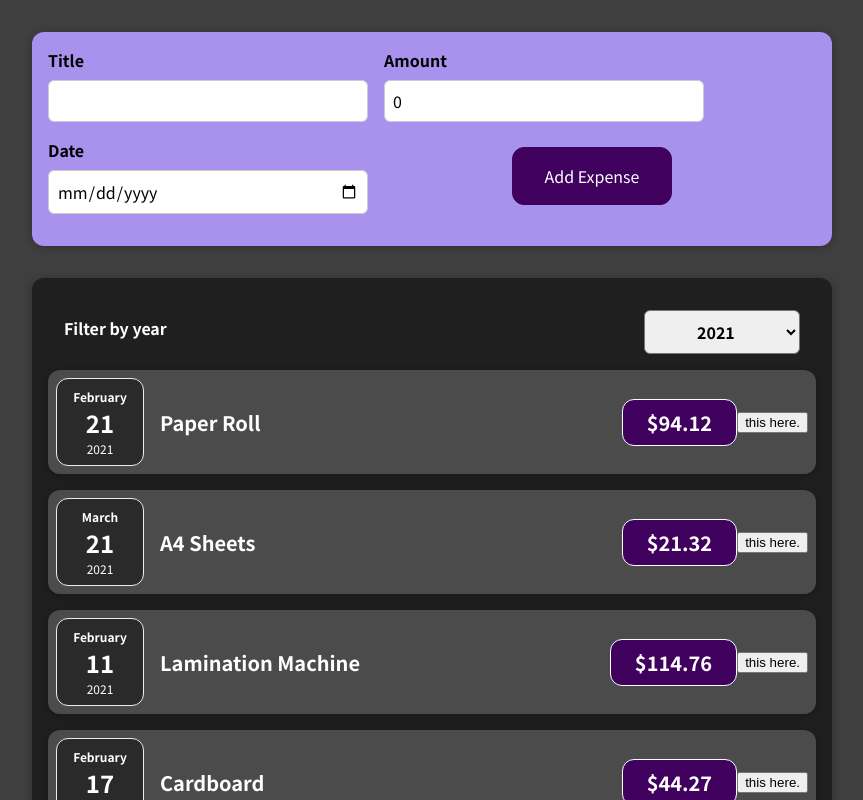
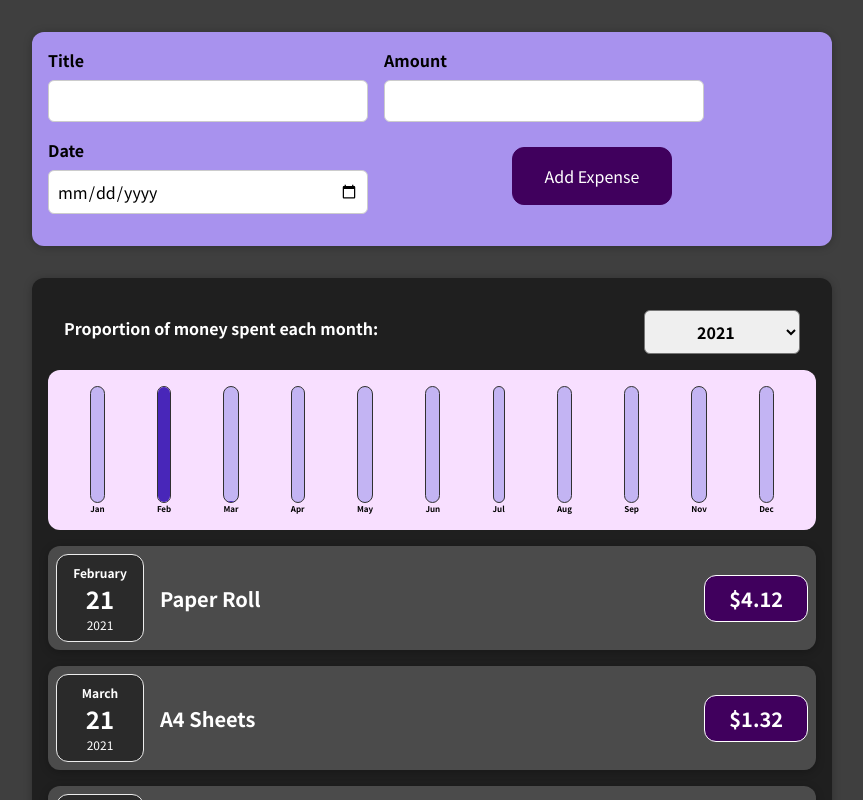
Before and after one commit to zia-ashraf/Monthly-Expenses, a React (Create React App) app: page / in a window 1280 px wide. Shown: the top 800 px of the page, without its empty margins (208-1071 px from the left). Built offline with nearby package versions, Linux system fonts and the light colour scheme.

Commit message:
final commit

```diff
--- a/src/App.js
+++ b/src/App.js
@@ -7,13 +7,13 @@ const dummyExpenses = [
   {
     id: "e1",
     title: "Paper Roll",
-    amount: 94.12,
+    amount: 4.12,
     date: new Date(2021, 1, 21),
   },
   {
     id: "e2",
     title: "A4 Sheets",
-    amount: 21.32,
+    amount: 1.32,
     date: new Date(2021, 2, 21),
   },
   {
@@ -25,7 +25,7 @@ const dummyExpenses = [
   {
     id: "e4",
     title: "Cardboard",
-    amount: 44.27,
+    amount: 4.27,
     date: new Date(2021, 1, 17),
   },
 ];
--- a/src/components/Charts/Chart.js
+++ b/src/components/Charts/Chart.js
@@ -6,7 +6,7 @@ const Chart = (props) => {
   // console.log(props.dataPoints);
   const dataPointValues = props.dataPoints.map((dataPoint) => dataPoint.value);
   const totalMaximum = Math.max(...dataPointValues);
-  console.log(totalMaximum);
+  // console.log(totalMaximum);
   return (
     <div className="chart">
       {props.dataPoints.map((dataPoint) => (
--- a/src/components/Charts/ChartBar.js
+++ b/src/components/Charts/ChartBar.js
@@ -6,7 +6,7 @@ const ChartBar = (props) => {
   if (props.maxValue > 0) {
     barFillHeight = Math.round((props.value / props.maxValue) * 100) + "%"; //hence end result is string
   }
-  console.log(barFillHeight);
+  // console.log(barFillHeight);
 
   return (
     <div className="chart-bar">
--- a/src/components/Expenses/ExpenseBundle.js
+++ b/src/components/Expenses/ExpenseBundle.js
@@ -2,6 +2,7 @@ import React, { useState } from "react";
 import ExpenseItem from "./ExpenseItem";
 import "./ExpenseBundle.css";
 import ExpenseFilter from "./ExpenseFilter";
+import ExpenseChart from "./ExpenseChart";
 
 const ExpenseBundle = (props) => {
   const [expenseFilterVal, setExpenseFilter] = useState("2021");
@@ -38,6 +39,7 @@ const ExpenseBundle = (props) => {
         initial={expenseFilterVal}
         setExpenseFilter={expenseFilterHandler}
       />
+      <ExpenseChart expenses={filteredExpenses} />
       {expenseContent}
     </div>
   );
--- a/src/components/Expenses/ExpenseFilter.js
+++ b/src/components/Expenses/ExpenseFilter.js
@@ -11,7 +11,7 @@ const ExpenseFilter = (props) => {
   return (
     <div className="expense-filter">
       <div className="expense-filter__control">
-        <label>Filter by year</label>
+        <label>Proportion of money spent each month: </label>
         <select value={props.initial} onChange={valueSetter}>
           <option value="2022">2022</option>
           <option value="2021">2021</option>
--- a/src/components/Expenses/ExpenseItem.js
+++ b/src/components/Expenses/ExpenseItem.js
@@ -21,7 +21,7 @@ function ExpenseItem(props) {
         <h2>{title}</h2>
         <div className="expense-item__price">${props.amount}</div>
       </div>
-      <button onClick={clickHandler}> this here.</button>
+      {/* <button onClick={clickHandler}> this here.</button> */}
     </div>
   );
 }
--- a/src/components/NewExpense/ExpenseForm.js
+++ b/src/components/NewExpense/ExpenseForm.js
@@ -2,55 +2,67 @@ import React, { useState } from "react";
 import "./ExpenseForm.css";
 
 const ExpenseForm = (props) => {
-  //   const [title, setEnteredTitle] = useState("");
-  //   const [date, setEnteredDate] = useState("");
-  //   const [amount, setEnteredAmount] = useState("");
+  const [title, setEnteredTitle] = useState("");
+  const [date, setEnteredDate] = useState("");
+  const [amount, setEnteredAmount] = useState("");
 
-  const [userInput, setUserInput] = useState({
-    title: "",
-    amount: 0,
-    date: "",
-  });
+  // const [userInput, setUserInput] = useState({
+  //   title: "",
+  //   amount: 0,
+  //   date: "",
+  // });
 
   const submissionHandler = (event) => {
     event.preventDefault();
     // const expenseData = userInput;
-    setUserInput((prevState) => {
-      props.onSaveExpenseData(prevState);
-      return {
-        ...prevState,
-        date: "", //remember '=' won't be used because this is key value pair.
-        title: "",
-        amount: "",
-      };
-    });
+    // event.preventDefault();
+
+    const expenseData = {
+      title: title,
+      amount: amount,
+      date: new Date(date),
+    };
+
+    props.onSaveExpenseData(expenseData);
+    setEnteredTitle("");
+    setEnteredAmount("");
+    setEnteredDate("");
+    // setUserInput((prevState) => {
+    //   props.onSaveExpenseData(prevState);
+    //   return {
+    //     ...prevState,
+    //     date: "", //remember '=' won't be used because this is key value pair.
+    //     title: "",
+    //     amount: "",
+    //   };
+    // });
   };
 
   const titleChangeHandler = (event) => {
-    // setEnteredTitle(event.target.value);
+    setEnteredTitle(event.target.value);
 
-    setUserInput((prevState) => {
-      return {
-        ...prevState,
-        title: event.target.value,
-      };
-    });
+    // setUserInput((prevState) => {
+    //   return {
+    //     ...prevState,
+    //     title: event.target.value,
+    //   };
+    // });
   };
   const dateChangeHandler = (event) => {
-    // setEnteredDate(event.target.value);
-    setUserInput((prevState) => {
-      return {
-        ...prevState,
-        date: new Date(event.target.value), //HERE
-      };
-    });
-    // console.log(date);
+    // console.log(userInput.date);
+    setEnteredDate(event.target.value);
+    // setUserInput((prevState) => {
+    //   return {
+    //     ...prevState,
+    //     date: new Date(event.target.value), //HERE
+    //   };
+    // });
   };
   const AmountChangeHandler = (event) => {
-    // setEnteredAmount(event.target.value);
-    setUserInput((prevState) => {
-      return { ...prevState, amount: Number(event.target.value) };
-    });
+    setEnteredAmount(event.target.value);
+    // setUserInput((prevState) => {
+    //   return { ...prevState, amount: Number(event.target.value) };
+    // });
     // console.log(amount);
   };
   return (
@@ -60,7 +72,7 @@ const ExpenseForm = (props) => {
           <label>Title</label>
           <input
             onChange={titleChangeHandler}
-            value={userInput.title}
+            value={title}
             type="text"
             id="title"
             name="title"
@@ -71,7 +83,7 @@ const ExpenseForm = (props) => {
           <label>Amount</label>
           <input
             onChange={AmountChangeHandler}
-            value={userInput.amount}
+            value={amount}
             type="number"
             id="amount"
             min="0.1"
@@ -82,10 +94,10 @@ const ExpenseForm = (props) => {
           <label>Date</label>
           <input
             onChange={dateChangeHandler}
-            value={userInput.date}
+            value={date}
             type="date"
             min="2018-01-01"
-            max="2021-12-31"
+            max="2022-12-31"
           ></input>
         </div>
         <div className="new-expense__actions">
```
Also changed, not shown: 1 other file (tests, documents, lock files or other folders).
